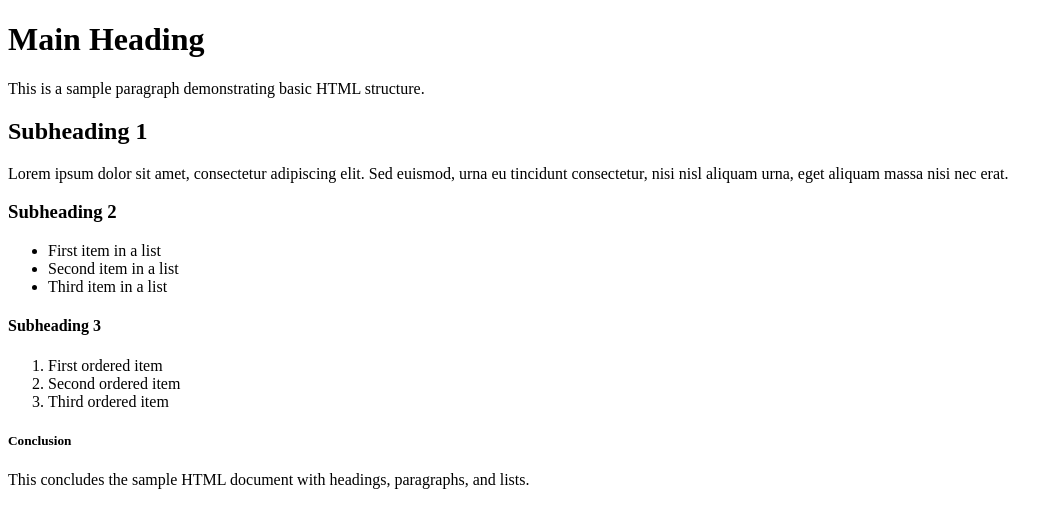
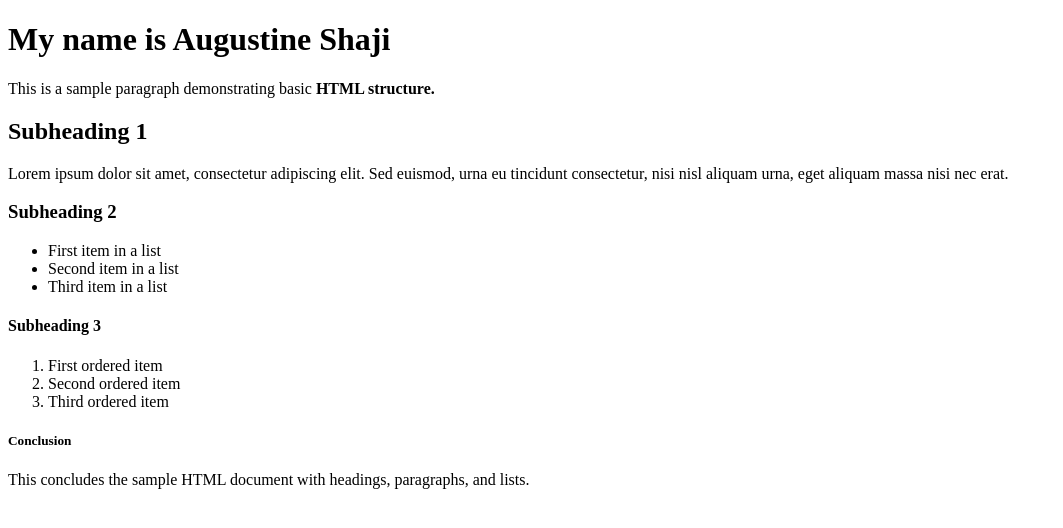
Before and after one commit to Augustine0077/HTML-CSS, a plain HTML site: page small_program_in_html.html in a window 1280 px wide. Shown: the whole page, without its empty margins (0-1063 px from the left). Drawn offline with Linux system fonts and the light colour scheme.

Commit message:
Updated code with latest changes

```diff
--- a/small_program_in_html.html
+++ b/small_program_in_html.html
@@ -5,8 +5,8 @@
     <title>Sample HTML Document</title>
 </head>
 <body>
-    <h1>Main Heading</h1>
-    <p>This is a sample paragraph demonstrating basic HTML structure.</p>
+    <h1>My name is Augustine Shaji</h1>
+    <p>This is a sample paragraph demonstrating basic <strong>HTML structure.</strong></p>
 
     <h2>Subheading 1</h2>
     <p>Lorem ipsum dolor sit amet, consectetur adipiscing elit. Sed euismod, urna eu tincidunt consectetur, nisi nisl aliquam urna, eget aliquam massa nisi nec erat.</p>
```
